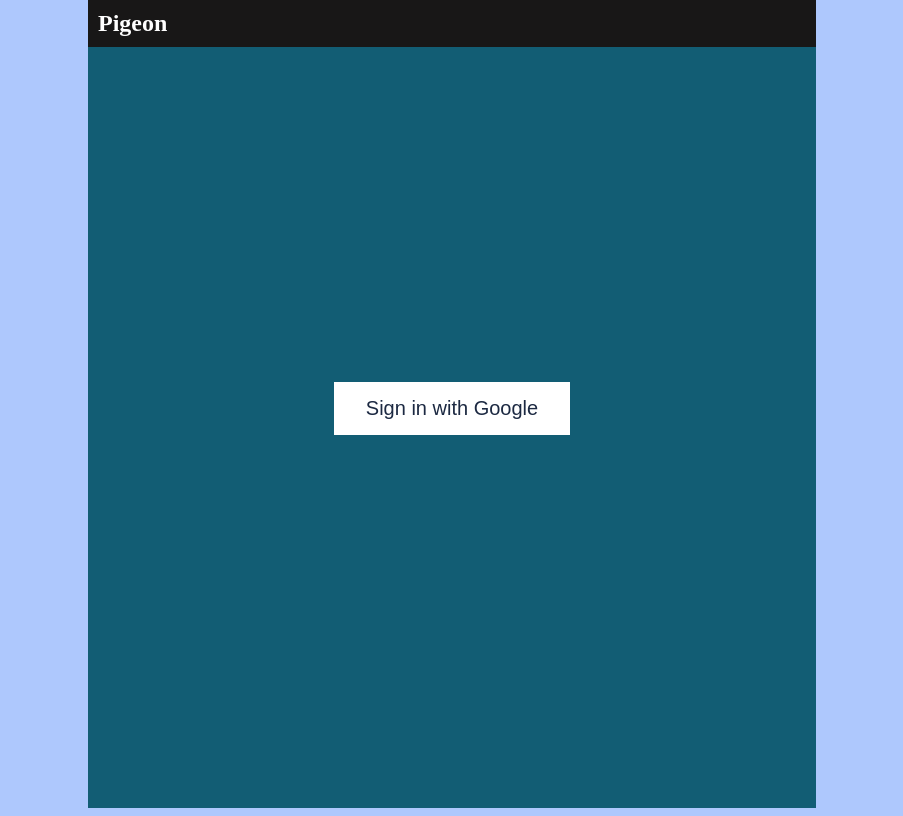
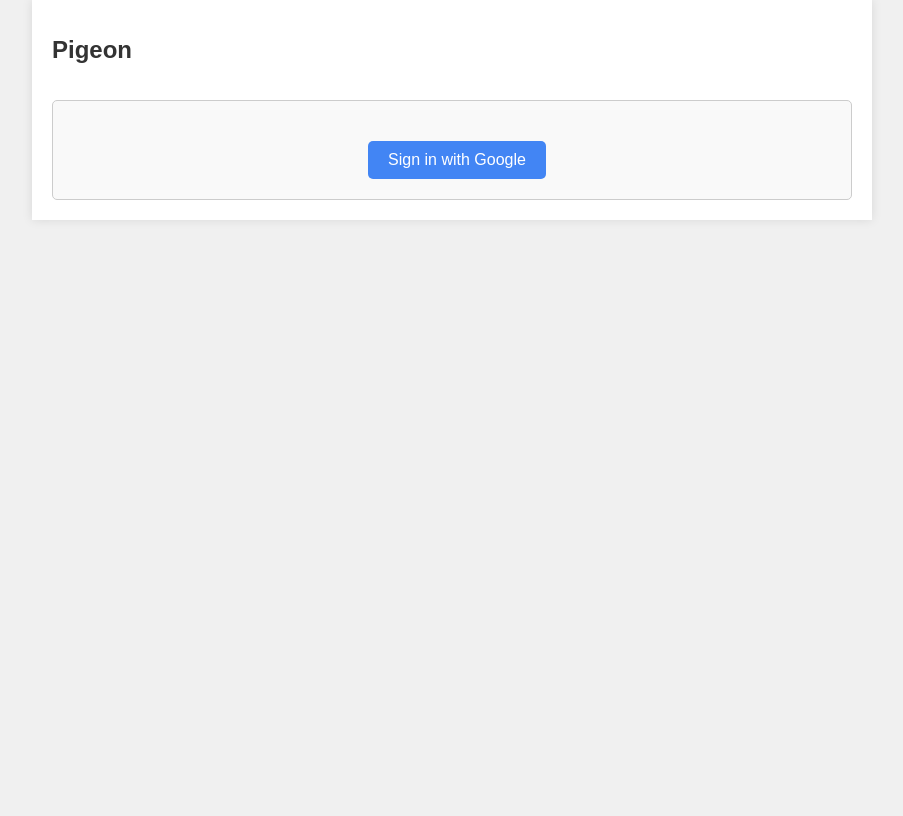
Before and after one commit to ninad365/Pigeon-react-firebase-chat-app, a React (Create React App) app: page / in a window 1280 px wide. Shown: the whole page, without its empty margins (188-1091 px from the left). Built offline with nearby package versions, Linux system fonts and the light colour scheme; no server answers.

Commit message:
Fix the UI

```diff
--- a/src/App.css
+++ b/src/App.css
@@ -1,158 +1,153 @@
+/* Global Styles */
 body {
-  background-color: #aec8fd;
+  font-family: Arial, sans-serif;
+  background-color: #f0f0f0;
+  margin: 0;
+  padding: 0;
 }
 
 .App {
-  text-align: center;
-  max-width: 728px;
+  max-width: 800px;
   margin: 0 auto;
+  padding: 20px;
+  background-color: #fff;
+  box-shadow: 0 0 10px rgba(0, 0, 0, 0.1);
 }
 
+/* Header Styles */
 .App-header {
-  background-color: #181717;
-  color: white;
-  position: fixed;
-  top: 0;
-  width: 100%;
-  max-width: 728px;
   display: flex;
+  justify-content: space-between;
   align-items: center;
-  justify-content: space-between;
-  padding: 10px;
-  box-sizing: border-box;
+  margin-bottom: 20px;
 }
 
 .App-title {
   font-size: 24px;
-  margin: 0;
+  color: #333;
 }
 
-.App-section {
-  display: flex;
-  flex-direction: column;
-  justify-content: center;
-  min-height: 100vh;
-  background-color: rgb(18, 93, 116);
-  padding: 20px;
-  box-sizing: border-box;
+/* Sign Out Button Styles */
+.SignOut-button {
+  background-color: #ff5555;
+  color: #fff;
+  border: none;
+  padding: 10px 20px;
+  border-radius: 5px;
+  cursor: pointer;
+  font-size: 16px;
+  transition: background-color 0.3s;
 }
 
-main {
-  padding: 10px;
-  height: 80vh;
-  margin: 10vh 0 10vh;
-  overflow-y: scroll;
-  display: flex;
-  flex-direction: column;
+.SignOut-button:hover {
+  background-color: #cc0000;
 }
 
-main::-webkit-scrollbar {
-  width: 0.25rem;
+/* Section Styles */
+.App-section {
+  background-color: #f9f9f9;
+  padding: 20px;
+  border: 1px solid #ccc;
+  border-radius: 5px;
 }
 
-main::-webkit-scrollbar-track {
-  background: #1e1e24;
+/* Chat Room Styles */
+main {
+  background-color: #f9f9f9;
+  border: 1px solid #ccc;
+  border-radius: 5px;
+  padding: 20px;
+  overflow-y: auto;
+  max-height: 400px;
 }
 
-main::-webkit-scrollbar-thumb {
-  background: #497db8;
+/* Chat Message Styles */
+.message {
+  display: flex;
+  margin: 10px 0;
 }
 
-form {
-  height: 10vh;
-  position: fixed;
-  bottom: 0;
-  background-color: rgb(24, 23, 23);
-  width: 100%;
-  max-width: 728px;
-  display: flex;
-  font-size: 1.5rem;
+.message.sent {
+  justify-content: flex-end;
 }
 
-form button {
-  width: 20%;
-  background-color: rgb(56, 56, 143);
+.message.received {
+  justify-content: flex-start;
 }
 
+.message img {
+  width: 40px;
+  height: 40px;
+  border-radius: 50%;
+  margin-right: 10px;
+}
+
+.message p {
+  background-color: #fff;
+  padding: 10px;
+  border-radius: 5px;
+  box-shadow: 0 1px 2px rgba(0, 0, 0, 0.1);
+}
+
+/* Chat Input Form Styles */
+form {
+  display: flex;
+  align-items: center;
+  margin-top: 20px;
+}
 
 input {
-  line-height: 1.5;
-  width: 100%;
-  font-size: 1.5rem;
-  background: rgb(58, 58, 58);
-  color: white;
-  outline: none;
-  border: none;
-  padding: 0 10px;
+  flex: 1;
+  padding: 10px;
+  border: 1px solid #ccc;
+  border-radius: 5px;
+  font-size: 16px;
 }
 
 button {
-  background-color: #282c34; /* Green */
+  background-color: #4285F4;
+  color: #fff;
+  padding: 10px 20px;
   border: none;
-  color: white;
-  padding: 15px 32px;
-  text-align: center;
-  text-decoration: none;
-  display: inline-block;
+  border-radius: 5px;
+  font-size: 16px;
   cursor: pointer;
-  font-size: 1.25rem;
+  margin-left: 10px;
 }
 
 button:disabled {
-  opacity: 0.5;
+  background-color: #ccc;
   cursor: not-allowed;
 }
 
-
-.sign-in {
-  color: #1c2942;
-  background: white;
-  max-width: 400px;
-  margin: 0 auto;
+/* Sign In Styles */
+.sign-in-container {
+  text-align: center;
+  margin-top: 20px;
 }
 
-
-
-
-ul, li {
-  text-align: left;
-  list-style: none;
+.sign-in-button {
+  background-color: #4285F4;
+  color: #fff;
+  padding: 10px 20px;
+  border: none;
+  border-radius: 5px;
+  font-size: 16px;
+  cursor: pointer;
+  transition: background-color 0.3s;
 }
 
-p {
-  max-width: 500px;
-  margin-bottom: 12px;
-  line-height: 24px;
-  padding: 10px 20px;
-  border-radius: 25px;
-  position: relative;
-  color: white;
-  text-align: center;
+.sign-in-button:hover {
+  background-color: #3A77D9;
 }
 
-.message {
-  display: flex;
-  align-items: center;
+/* Media Query for Mobile Devices */
+@media (max-width: 768px) {
+  .App {
+    padding: 10px;
+  }
+
+  .App-title {
+    font-size: 20px;
+  }
 }
-
-
-.sent {
-  flex-direction: row-reverse;
-}
-
-.sent p {
-  color: white;
-  background: #0b93f6;
-  align-self: flex-end;
-}
-.received p {
-  background: #e5e5ea;
-  color: black;
-}
-
-img {
-  width: 40px;
-  height: 40px;
-  border-radius: 50%;
-  margin: 2px 5px;
-}
--- a/src/components/ChatRoom.js
+++ b/src/components/ChatRoom.js
@@ -48,7 +48,6 @@ export default function ChatRoom() {
       dummy.current.scrollIntoView({ behavior: 'smooth' });
 
     }
-    console.log(messages)
 
     return (<>
       <main>
--- a/src/components/SignIn.js
+++ b/src/components/SignIn.js
@@ -10,9 +10,9 @@ export default function SignIn() {
     }
 
     return (
-        <>
-            <button className="sign-in" onClick={signInWithGoogle}>Sign in with Google</button>
-        </>
+        <div className="sign-in-container">
+            <button className="sign-in-button" onClick={signInWithGoogle}>Sign in with Google</button>
+        </div>
     )
 
 }
```
